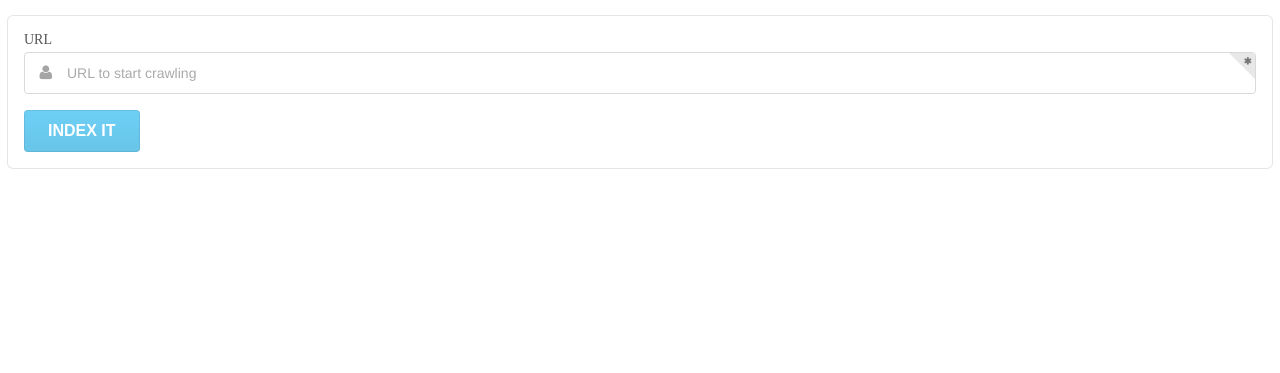
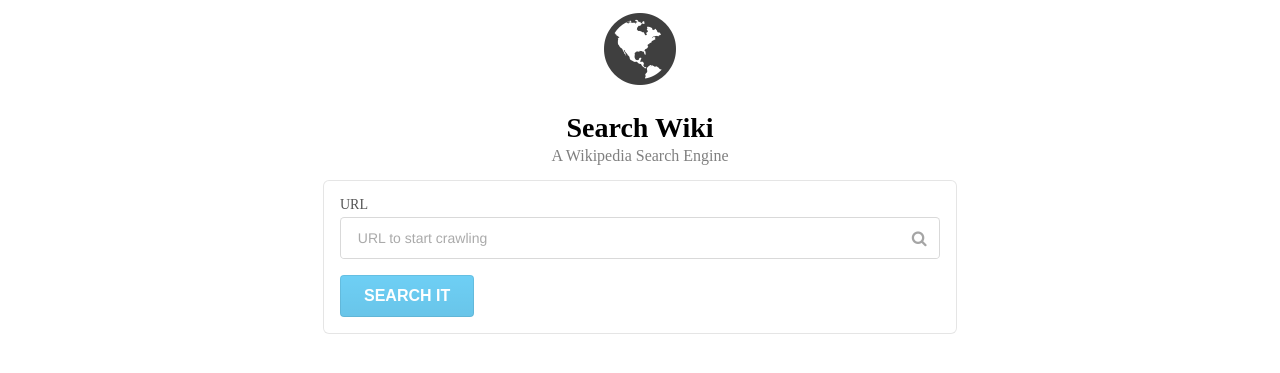
Before and after one commit to roohy/search_engine_server, a Django app: page /search/ in a window 1280 px wide. Shown: the top 373 px of the page. Run offline with Django 3.2, Linux system fonts and the light colour scheme; parts of the project's set-up code (start-up, migrations or seed data) failed here and were passed over.

Commit message:
displaying ranks and shit, page rank finally fucking corrected :|

```diff
--- /dev/null
+++ b/crawler/static/css/my_style.css
@@ -0,0 +1,17 @@
+.nesfe{
+    width: 50%;
+    margin-left: auto;
+    margin-right: auto;
+}
+
+#search_header{
+    margin-left: auto;
+    margin-right: auto;
+    display: block;
+}
+.ui.ranks{
+    display: none;
+}
+.ui.message.result_count{
+    display: none;
+}
--- a/crawler/static/javascript/searcher.js
+++ b/crawler/static/javascript/searcher.js
@@ -17,10 +17,27 @@ function sendToserver(){
 
             if (data){
                 console.log(data);
+                var label_temp = $('<div class="yellow ui message result_count">'+data.length+' Results Retrived</div>');
+                label_temp.insertAfter('#search_header');
+                label_temp.slideDown(400,function(){
+
+                    setTimeout(function(){
+                        label_temp.slideUp(400,function(){
+                            label_temp.remove();
+                        })
+                        }, 1000);
+                });
                 for (var i = 0 ; i<data.length ; i++)
                 {
-                    $('<div class="ui segment"><p><b>'+data[i].url +'</b><br/>'+ data[i].title +'</p> </div>').appendTo('#resultContainer');
+                    $('<div class="ui segment search-result"><p><b>'+data[i].url +'</b><br/>'+ data[i].title +
+                        '</p><div class="ui label blue ranks">Rank<div class="detail">'+ data[i].rank +
+                        '</div></div></div>').appendTo('#resultContainer');
                 }
+                $('.search-result').hover(function(e){
+                   $( e.target).children('.ranks').slideDown();
+                },function(e){
+                    $(e.target).children('.ranks').slideUp();
+                });
 		       // Request error
 		    }else {
 		       // success
--- a/crawler/templates/searchPage.html
+++ b/crawler/templates/searchPage.html
@@ -3,37 +3,43 @@
 <head>
     {% load staticfiles %}
     <link href="{% static "css/semantic.min.css" %}" rel="stylesheet" type="text/css"/>
+    <link href="{% static "css/my_style.css" %}" rel="stylesheet" type="text/css"/>
     <script src="{% static "javascript/jquery-1.10.2.min.js" %}" type="text/javascript"></script>
     <script src="{% static "javascript/semantic.min.js" %}" type="text/javascript"></script>
     <script src="{% static "javascript/csrf_ajax.js" %}" type="text/javascript"></script>
     <script src="{% static "javascript/searcher.js" %}" type="text/javascript"></script>
-    <title>Index Page</title>
+    <title>Search Page</title>
 </head>
 <body>
-    <div class="ui active progress" id="progressBar">
-        {%  csrf_token %}
+<div class="nesfe">
+    <h2 class="ui icon header" id="search_header">
+        <i class=" globe icon "></i>Search Wiki
+        <div class="sub header">A Wikipedia Search Engine</div>
+    </h2>
+    <!--<div class="ui active progress " id="progressBar">
+
         <div class="bar"></div>
-    </div>
+    </div>-->
     <div class="ui form segment ">
+
+    {%  csrf_token %}
         <div class="field">
             <label>URL</label>
-            <div class="ui left labeled icon input">
+            <div class="ui  icon input">
                 <input type="text" placeholder="URL to start crawling" id="searchTerm"/>
-                <i class="user icon"></i>
-                <div class="ui corner label">
-                    <i class="icon asterisk"></i>
-                </div>
+                <i class="search icon"></i>
             </div>
         </div>
         <button class="ui animated blue button" id="indexButton">
-            <div class="visible content">Index It</div>
+            <div class="visible content">Search It</div>
             <div class="hidden content">
-                <i class="right arrow icon"></i>
+                <i class="globe icon large"></i>
             </div>
         </button>
     </div>
     <div id="resultContainer">
 
     </div>
+    </div>
 </body>
 </html>
--- a/crawler/tools.py
+++ b/crawler/tools.py
@@ -7,6 +7,7 @@ import json
 import os
 import crawler.localConf as configs
 from subprocess import Popen,PIPE
+import math
 
 
 MAX_CRAWLED = 6
@@ -46,9 +47,12 @@ def crawler(start_link = START_LINK , max_crawled = MAX_CRAWLED):
 
 def updateRanks(results):
     vector = ranks(results['content'],0.1)
-    print ('vector is ',vector)
+    # print ('vector is ',vector)
     for i in range(0,len(results['content'])):
-        print('index is ', i)
+        # print('index is ', i, ' rank is ', vector[i] , "  | ", type(vector[i]))
+        if type(vector[i]) == complex:
+            print("oops, complex number result ",vector[i])
+            vector[i] = vector[i].real
         results['content'][i]['rank'] = vector[i]
     return results
 
@@ -103,9 +107,10 @@ def search(query):
         temp = {}
         temp['url'] = outputList[firstResultIndex]
         temp['title'] = outputList[firstResultIndex+1]
+        temp['rank'] = outputList[firstResultIndex+2]
         result.append(temp)
         # print ("item ",outputList[firstResultIndex], outputList[firstResultIndex+1])
-        firstResultIndex += 2
+        firstResultIndex += 3
     return result
     # os.system("java -jar /home/roohy/Desktop/haha.jar search /home/roohy/PycharmProjects/MirFinal/indexDIR "+query)
 
```
Also changed, not shown: crawler/localConf.py (added, +7 -0 lines), crawler/pageRank.py (+9 -5 lines), crawler/templates/indexePage.html (+7 -3 lines), 6 other files.
